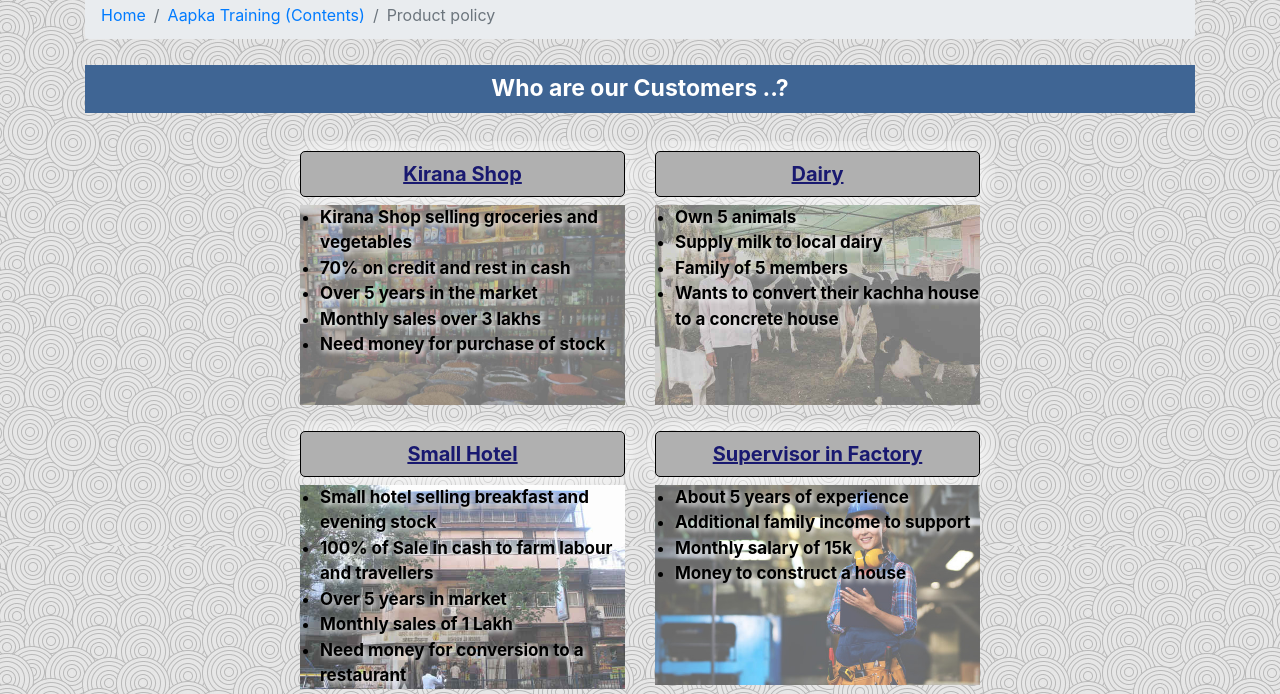
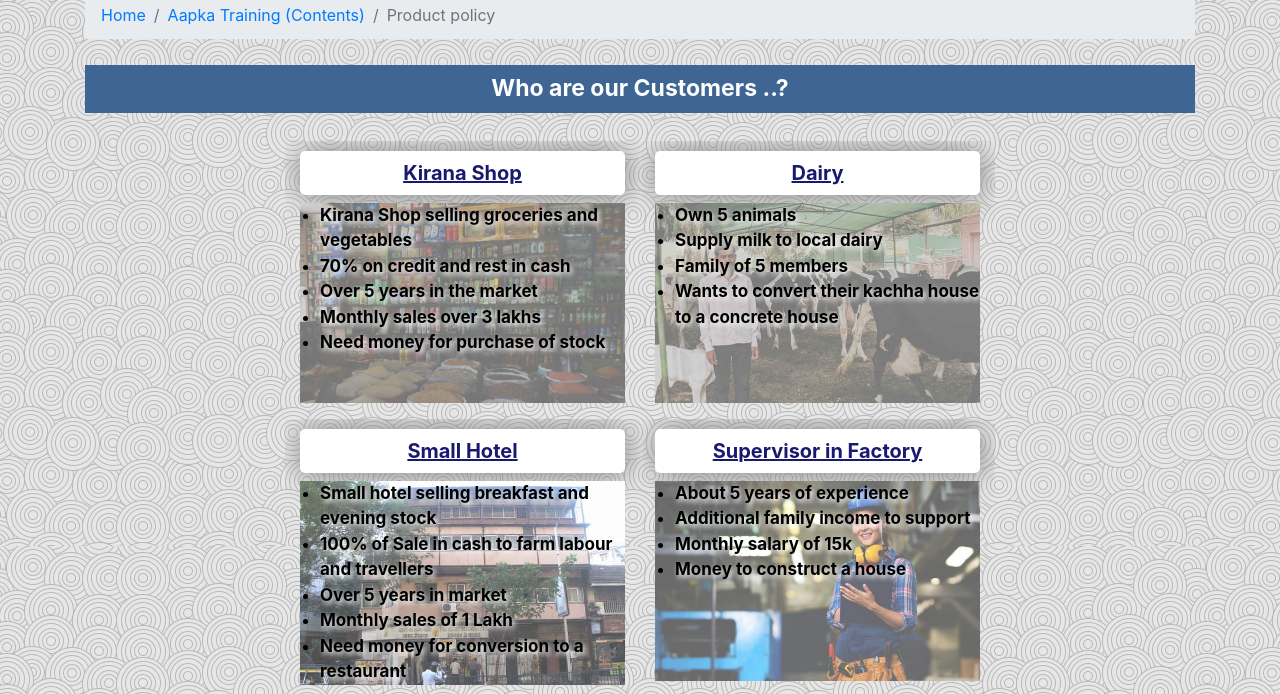
Before and after one commit to shantanu61000/apachfc, a website: page modules/productpolicy.html in a window 1280 px wide. Shown: the part 106-800 px from the top of the page. Drawn offline with nearby package versions, Linux system fonts and the light colour scheme.

Commit message:
23 april

```diff
--- a/css/productPolicy.css
+++ b/css/productPolicy.css
@@ -104,9 +104,8 @@ body{
     padding: 10px;
     cursor: pointer;
     text-align: center;
-    background-color:#b0b0b0;
-    border: 1px solid black;
-    box-shadow: 1px 1px 30px white;
+    background-color:white;
+    box-shadow: 1px 1px 30px grey;
     border-radius: 5px;
 }
 .ourcustomers ul{
```
